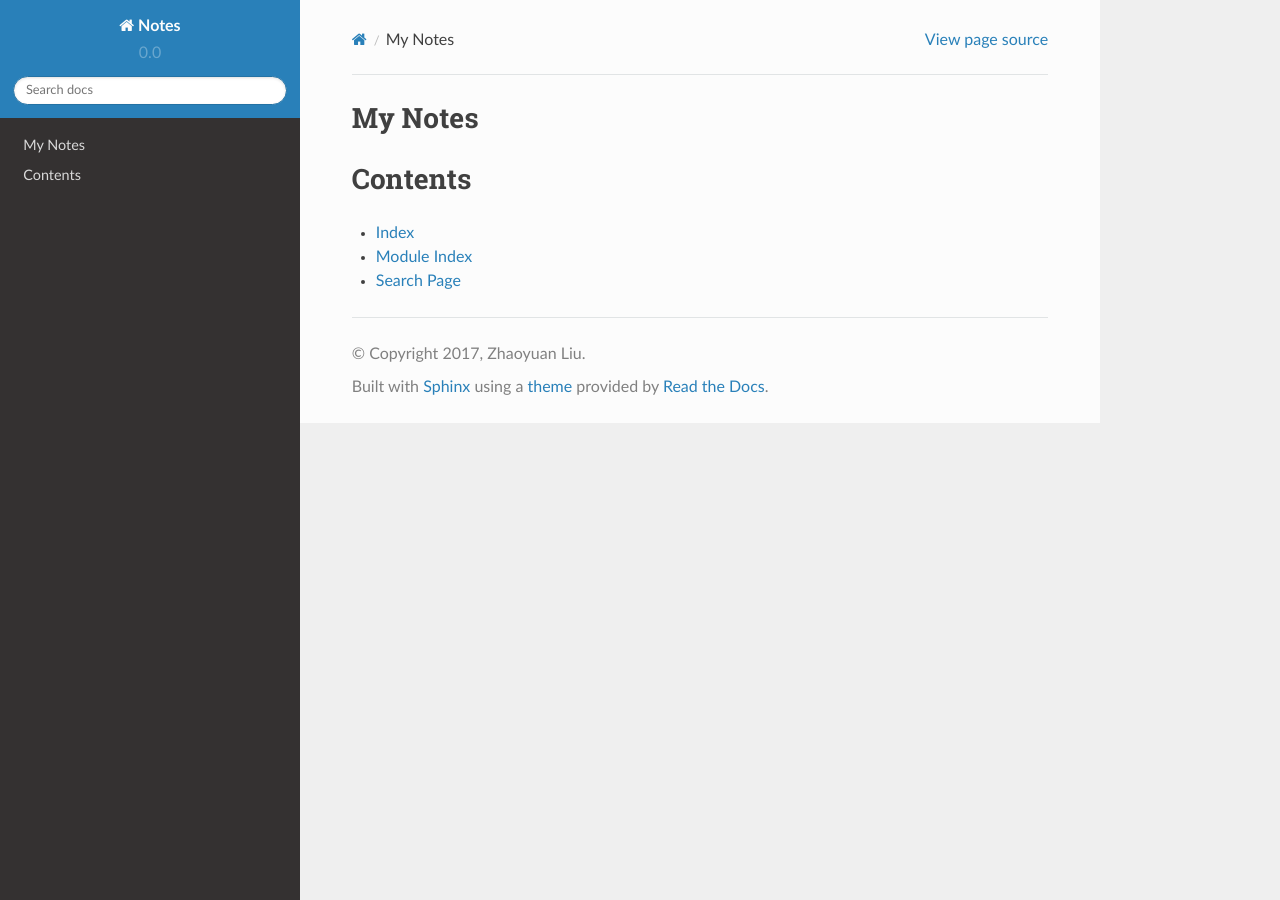
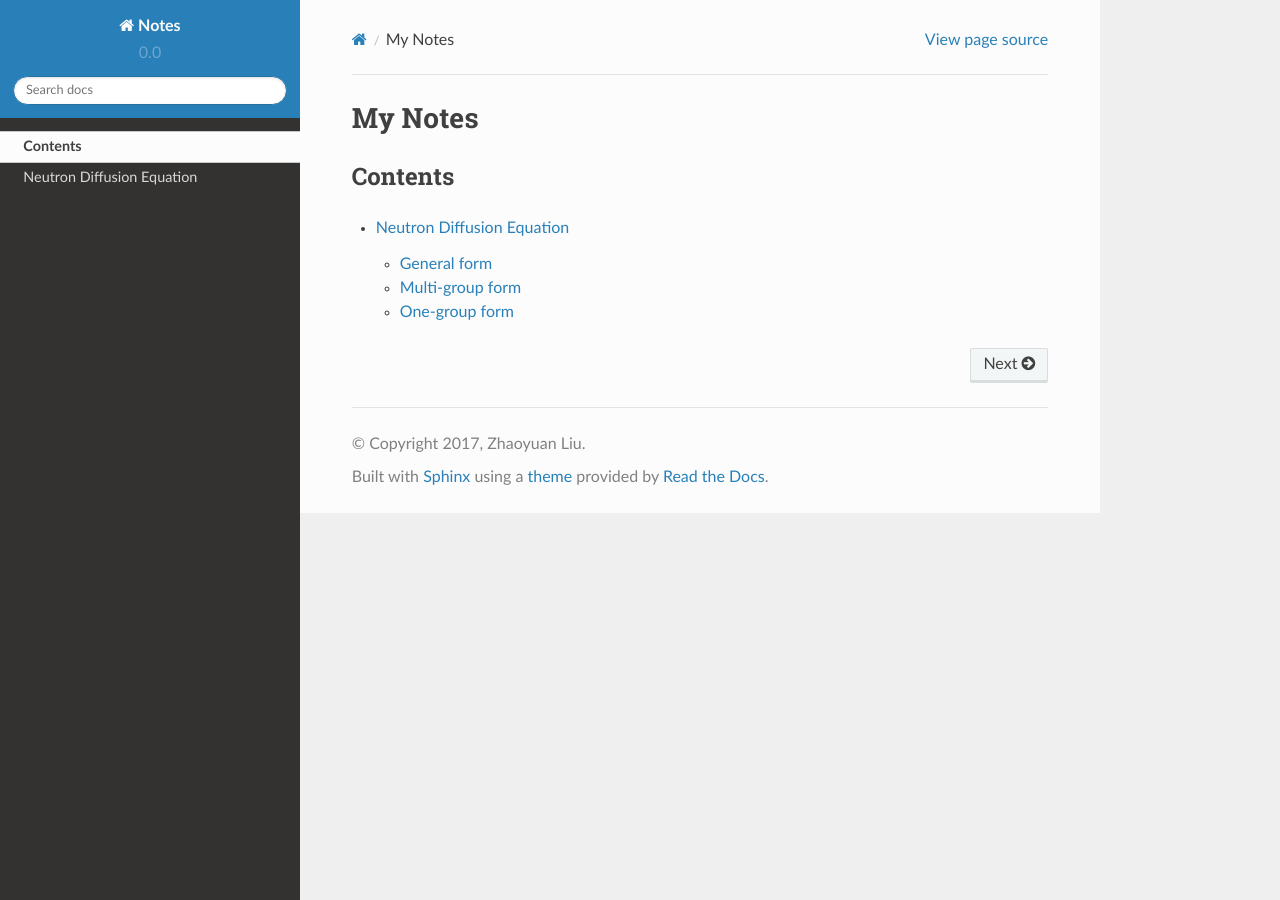
Before and after one commit to johnnyliu27/notes, a Sphinx documentation site: the page built from docs/source/index.rst, in a window 1280 px wide. Built offline with Sphinx 7.4.7 and the Read the Docs theme 2.0.0, drawn with Linux system fonts in a browser that asks for light colours; some of the changed lines change nothing that is shown.

Commit message:
Add first example note of diffusion equation

```diff
--- /dev/null
+++ b/docs/source/diffusion.rst
@@ -0,0 +1,147 @@
+
+Neutron Diffusion Equation
+==========================
+
+General form
+------------
+
+Based on neutrons’ balance, in non-multiplying and multiplying systems,
+the general steady-state diffusion equation can be written as
+
+.. math::
+  :label: eq1
+
+   \begin{gathered}
+    \label{eq1}
+       - \nabla J (\vec{r},E) + \Sigma_t (\vec{r},E) \phi (\vec{r},E) =
+       \int_0^\infty \Sigma_s (\vec{r},E' \rightarrow E) \phi (\vec{r},E') dE'  \\
+       + \begin{cases}
+               S (\vec{r},E),  & \text{non-multiplying} \\
+               \frac{\chi(E)}{k} \int_0^\infty \nu \Sigma_f (\vec{r},E') \phi (\vec{r},E') dE', & \text{multiplying}    \\
+       \end{cases}\end{gathered}
+
+
+Using Fick’s law, the neutron current :math:`J (\vec{r},E)` can be
+expressed by flux :math:`\phi(\vec{r},E)` in the following relationship,
+
+.. math:: J (\vec{r},E) = - D(\vec{r},E) \nabla \phi (\vec{r},E)
+  :label: eq2
+
+then Equation :eq:`eq1` can be rewritten as
+
+.. math::
+  :label: eq3
+
+   \begin{gathered}
+    \label{eq3}
+       - { \nabla D(\vec{r},E) \nabla \phi (\vec{r},E)} + \Sigma_t (\vec{r},E) \phi (\vec{r},E) =
+       \int_0^\infty \Sigma_s (\vec{r},E' \rightarrow E) \phi (\vec{r},E') dE' \\
+       + \begin{cases}
+                   S (\vec{r},E),  & \text{non-multiplying} \\
+                   \frac{\chi(E)}{k} \int_0^\infty \nu \Sigma_f (\vec{r},E') \phi (\vec{r},E') dE', & \text{multiplying}  \\
+           \end{cases}\end{gathered}
+
+Multi-group form
+----------------
+
+In practice, neutron diffusion equations (NDE) and neutron transport
+equations (NTE) often show up in multi-group form. Rewriting Equation
+:eq:`eq3`, the multi-group form of NDE is
+
+.. math::
+  :label: eq4
+
+   \begin{gathered}
+       -{\nabla D_g(\vec{r}) \nabla \phi_g (\vec{r})} + \Sigma_{t,g} (\vec{r}) \phi_g (\vec{r}) =
+       \sum_{g'=1}^G \Sigma_{s,g' \rightarrow g} (\vec{r}) \phi_{g'} (\vec{r}) \\
+       +   \begin{cases}
+               S_g (\vec{r}) , & \text{non-multiplying} \\
+               \frac{\chi_g}{k} \sum_{g'=1}^G \nu \Sigma_{f,g'} (\vec{r}) \phi_{g'} (\vec{r}), & \text{multiplying} \\
+           \end{cases}\end{gathered}
+
+One-group form
+--------------
+
+To further simplify NDE, we can treat the whole energy range of neutron
+as one broad group, which will result in the one-group or one-speed
+diffusion theory. The one-group NDE is
+
+.. math::
+  :label: eq5
+
+   \label{eq5}
+       - \nabla D(\vec{r}) \nabla \phi(\vec{r}) + \Sigma_a(\vec{r}) \phi(\vec{r}) =
+       \begin{cases}
+           S(\vec{r}) , & \text{non-multiplying} \\
+           \frac{1}{k} \nu \Sigma_f(\vec{r}) \phi(\vec{r}) , & \text{multiplying} \\
+       \end{cases}
+
+If the material is homogeneous, then the cross sections and diffusion
+coefficients will be independent of spatial variable, which will give
+:math:`- \nabla D(\vec{r}) \nabla \phi(\vec{r}) = - D(\vec{r}) \nabla^2 \phi(\vec{r})`.
+In addition, if we neglect the spatial variable :math:`\vec{r}` in Equation
+:eq:`eq5` for simplicity, it can be rewritten in a clearer format
+as
+
+.. math::
+  :label: eq6
+
+   \label{eq6}
+       \begin{cases}
+           - D \nabla^2 \phi + \Sigma_a \phi = S , & \text{non-multiplying} \\
+           - D \nabla^2 \phi + \Sigma_a \phi = \frac{1}{k} \nu \Sigma_f \phi , & \text{multiplying} \\
+       \end{cases}
+
+To make the equation into the general format of ordinary differential
+equations (ODE), for non-multiplying system, by re-arranging the first
+equation in Equation :eq:`eq6`, we can get
+
+.. math::
+  :label: eq7
+
+   \label{eq7}
+       \nabla^2 \phi - \frac{\Sigma_a}{D} \phi = -\frac{S}{D} \qquad \Rightarrow \qquad \nabla^2 \phi - \frac{1}{L^2} \phi = -\frac{S}{D}
+
+in which :math:`L^2 = \frac{D}{\Sigma_a}`. Then we can get the
+homogeneous version of Equation :eq:`eq7` by setting the constant
+term on RHS as 0, shown as
+
+.. math::
+  :label: eq8
+
+   \label{eq8}
+       \boxed{ \nabla^2 \phi - \frac{1}{L^2} \phi = 0 }
+
+For multiplying system, by re-arranging the second equation in Equation
+:eq:`eq6`, we can get
+
+.. math::
+  :label: eq9
+
+   \label{eq9}
+        \nabla^2 \phi + \frac{ \frac{\nu \Sigma_f}{k} - \Sigma_a }{D} \phi = 0
+
+Let :math:`B^2 = \frac{ \frac{\nu \Sigma_f}{k} - \Sigma_a }{D}`, we can
+get the general form for multiplying system as
+
+.. math::
+  :label: eq10
+
+   \label{eq10}
+       \boxed{ \nabla^2 \phi + B^2 \phi = 0 }
+
+At the end, the equations we will often see and need to solve in
+non-multiplying and multiplying systems can be summarized as
+
+.. math::
+  :label: eq11
+
+   \label{eq11}
+       \begin{cases}
+           \nabla^2 \phi - \frac{1}{L^2} \phi = 0  , & \text{non-multiplying} \\
+           \nabla^2 \phi + B^2 \phi = 0 , & \text{multiplying} \\
+       \end{cases}
+
+To solve them, first we need to write out the explicit expression of the
+Laplace operator :math:`\nabla^2` in different coordinate systems, which
+can be found in Appendix A of the textbook used for course 22.05 or other on-line source such as Wikipedia.
--- a/docs/source/index.rst
+++ b/docs/source/index.rst
@@ -6,15 +6,16 @@
 My Notes
 =================================
 
+Contents
+---------
+
+.. toctree::
+   :hidden:
+
+   Contents <self>
+
+
 .. toctree::
    :maxdepth: 2
-   :caption: Contents:
 
-
-
-Contents
-==================
-
-* :ref:`genindex`
-* :ref:`modindex`
-* :ref:`search`
+   diffusion
```
